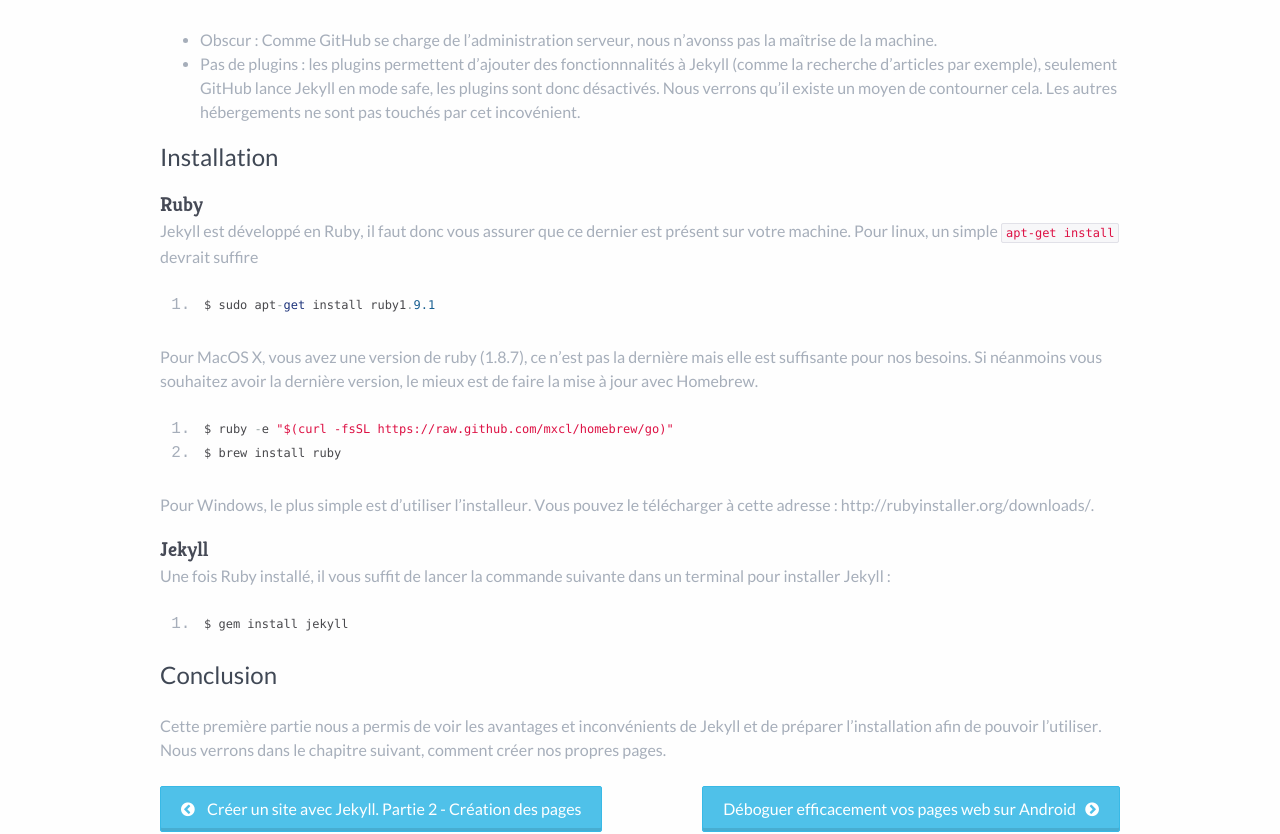
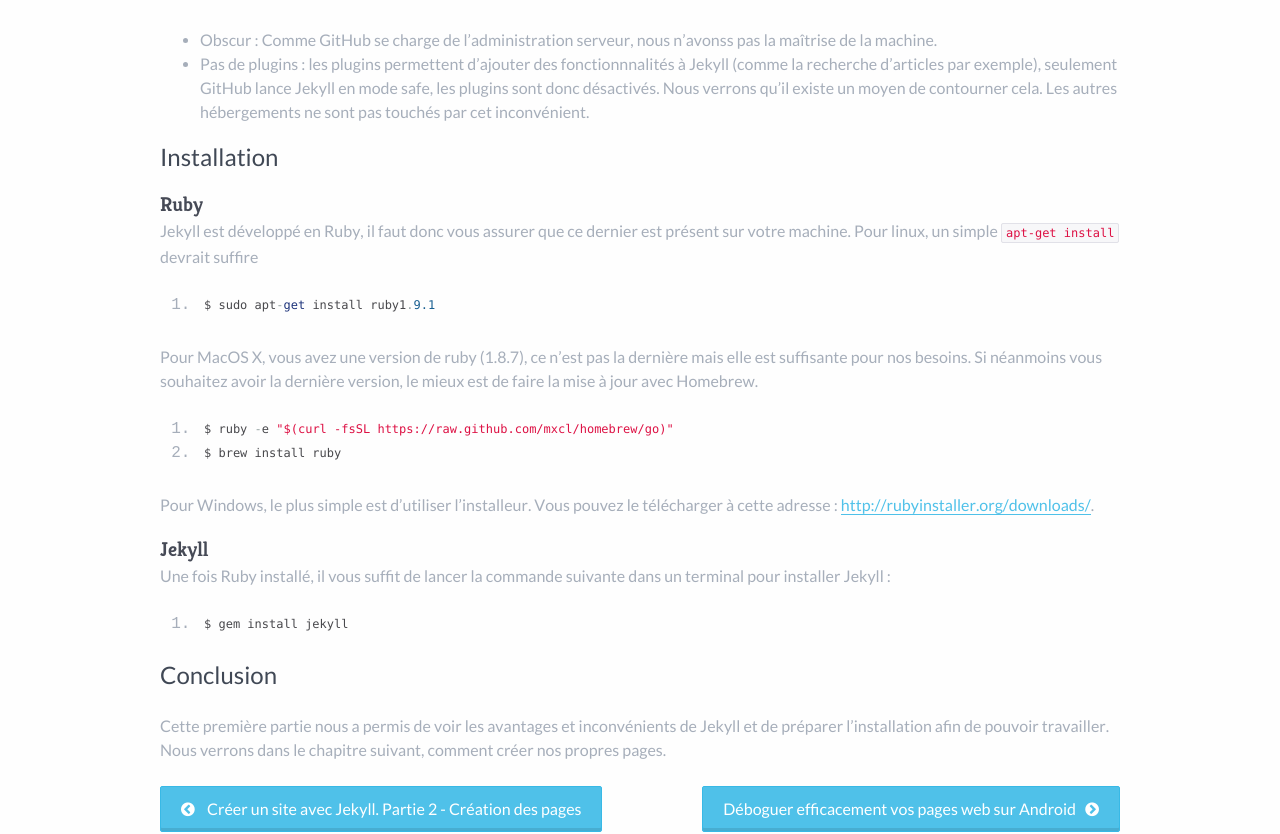
Before and after one commit to prbaron/prbaron.github.com, a Jekyll site: the page built from _posts/2013-10-13-jekyll-site-part1.md, in a window 1280 px wide and 1400 px high, scrolled down 1001 px. Shown: the part 356-1190 px from the top of the window. Built offline with Jekyll 4.4.1, drawn with Linux system fonts in a browser that asks for light colours; Markdown is read by kramdown in place of the engine named in the settings; comment, search, counter and statistics services are not loaded.

Commit message:
article Jekyll Chapitre 1

```diff
--- a/_posts/2013-10-13-jekyll-site-part1.md
+++ b/_posts/2013-10-13-jekyll-site-part1.md
@@ -41,7 +40,7 @@
 ** Inconvénients **
 
   * Obscur : Comme GitHub se charge de l'administration serveur, nous n'avonss pas la maîtrise de la machine.
-  * Pas de plugins : les plugins permettent d'ajouter des fonctionnnalités à Jekyll (comme la recherche d'articles par exemple), seulement GitHub lance Jekyll en mode safe, les plugins sont donc désactivés. Nous verrons qu'il existe un moyen de contourner cela. Les autres hébergements ne sont pas touchés par cet incovénient.
+  * Pas de plugins : les plugins permettent d'ajouter des fonctionnnalités à Jekyll (comme la recherche d'articles par exemple), seulement GitHub lance Jekyll en mode safe, les plugins sont donc désactivés. Nous verrons qu'il existe un moyen de contourner cela. Les autres hébergements ne sont pas touchés par cet inconvénient.
 
 ## Installation
 
@@ -56,7 +55,7 @@
 	$ ruby -e "$(curl -fsSL https://raw.github.com/mxcl/homebrew/go)"
 	$ brew install ruby
 
-Pour Windows, le plus simple est d'utiliser l'installeur. Vous pouvez le télécharger à cette adresse : http://rubyinstaller.org/downloads/.
+Pour Windows, le plus simple est d'utiliser l'installeur. Vous pouvez le télécharger à cette adresse : [http://rubyinstaller.org/downloads/](http://rubyinstaller.org/downloads/).
 
 ### Jekyll
 
@@ -66,4 +65,4 @@
 
 
 ## Conclusion
-Cette première partie nous a permis de voir les avantages et inconvénients de Jekyll et de préparer l'installation afin de pouvoir l'utiliser. Nous verrons dans le chapitre suivant, comment créer nos propres pages.
+Cette première partie nous a permis de voir les avantages et inconvénients de Jekyll et de préparer l'installation afin de pouvoir travailler. Nous verrons dans le chapitre suivant, comment créer nos propres pages.
```
Also changed, not shown: other parts of _posts/2013-10-13-jekyll-site-part1.md (+0 -1 lines).
